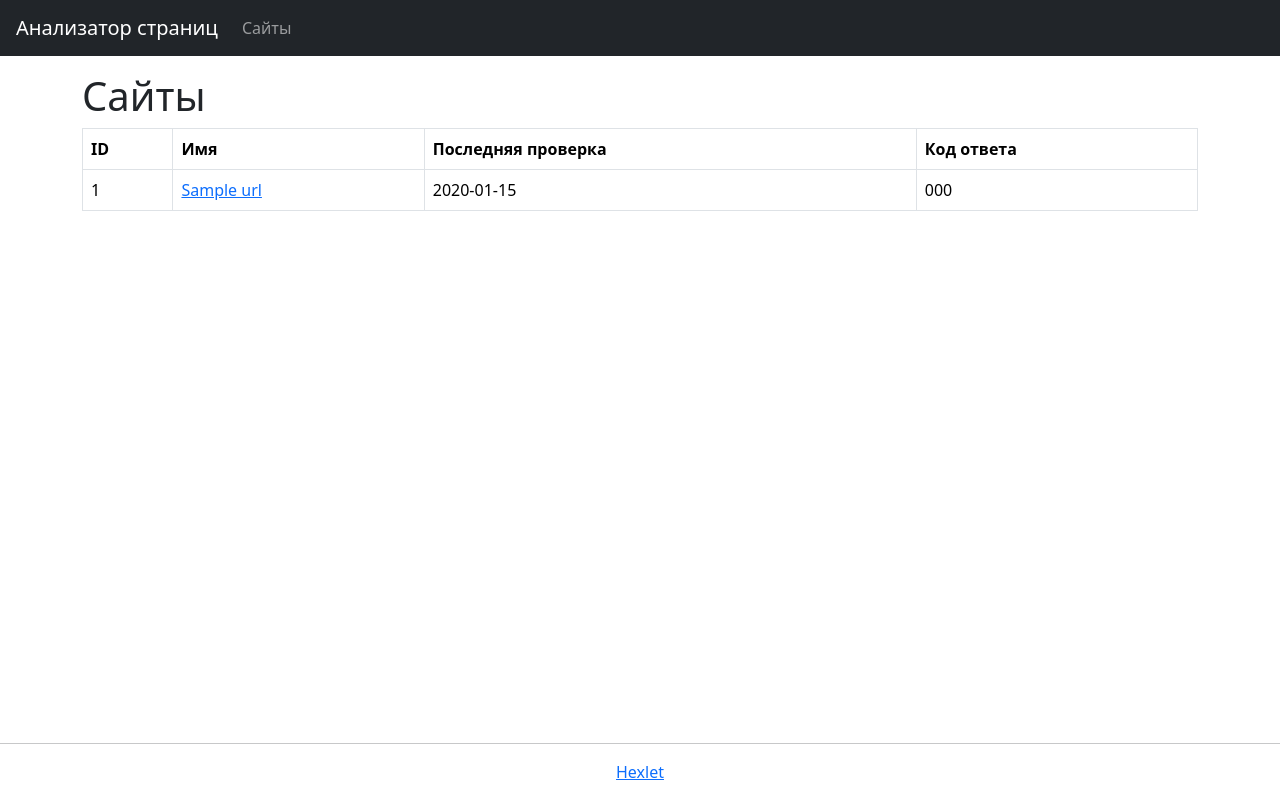
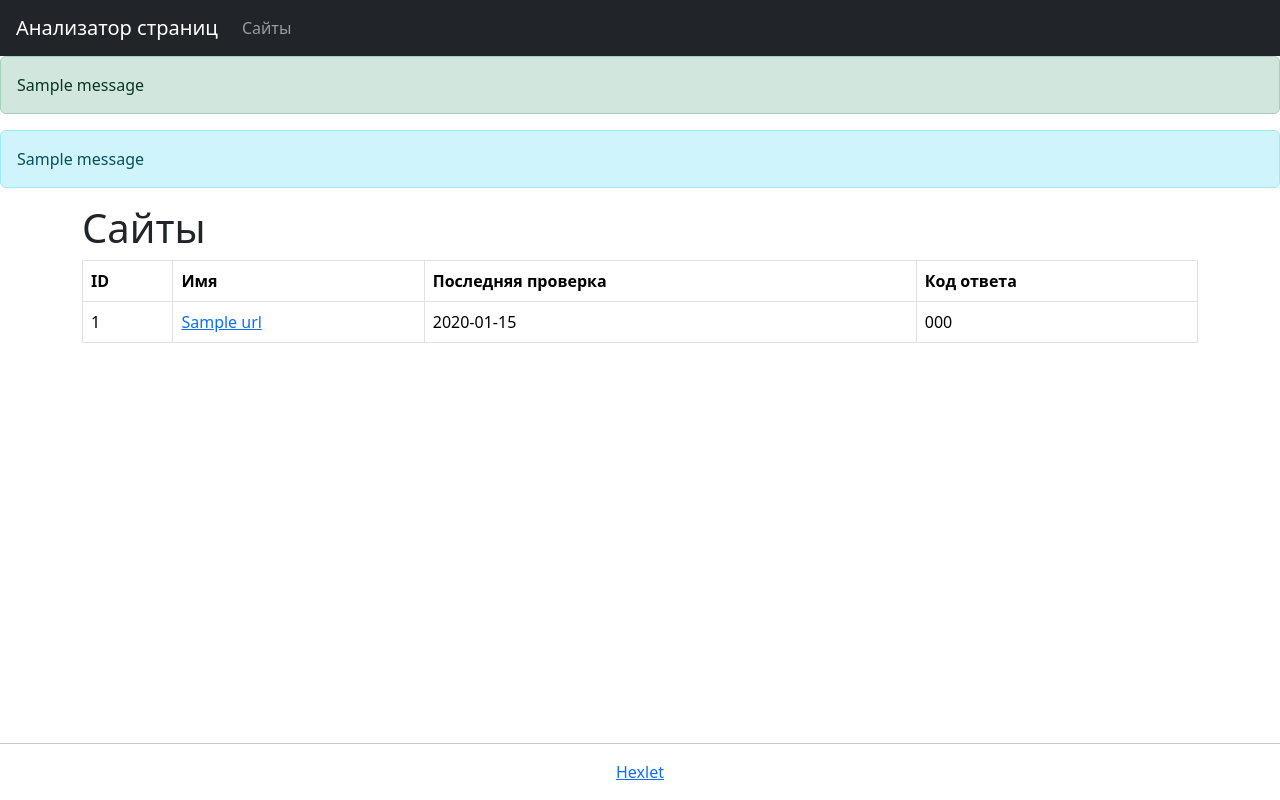
Before and after one commit to round-cube/python-project-83, a Flask app: page /urls in a window 1280 px wide. Run offline with Flask 2, Linux system fonts and the light colour scheme; one stand-in notice (Sample message) is shown; a database or web service that is not in the repository returns one stand-in record (values such as "Sample title"); parts of the project's set-up code (start-up, migrations or seed data) failed here and were passed over; some libraries are stand-ins or nearby versions.

Commit message:
Refactored step 3 solution: added base template

```diff
--- /dev/null
+++ b/page_analyzer/templates/base.html
@@ -0,0 +1,52 @@
+<!doctype html>
+<html class="h-100">
+    <head>
+        <meta charset="utf-8">
+        <meta name="viewport" content="width=device-width, initial-scale=1">
+        <title>Анализатор страниц</title>
+        <link href="https://cdn.jsdelivr.net/npm/bootstrap@5.3.0-alpha1/dist/css/bootstrap.min.css" rel="stylesheet" integrity="sha384-GLhlTQ8iRABdZLl6O3oVMWSktQOp6b7In1Zl3/Jr59b6EGGoI1aFkw7cmDA6j6gD" crossorigin="anonymous">
+    </head>
+    <body class="d-flex flex-column h-100">
+        <header>
+            <nav class="navbar navbar-expand-md bg-dark px-3" data-bs-theme="dark">
+                <a class="navbar-brand" href={{ url_for("get_index") }}>Анализатор страниц</a>
+                <ul class="navbar-nav">
+                    <li class="nav-item">
+                        <a class="nav-link" aria-current="page" href={{ url_for("get_urls") }}>Сайты</a>
+                    </li>
+                </ul>
+            </nav>
+        </header>
+        <main class="flex-shrink-0">
+            {% if error %}
+                <div class="container-fluid alert alert-danger mb-16" role="alert">
+                    {{ error }}
+                </div>
+            {% endif %}
+            {% with messages = get_flashed_messages(category_filter=["success"]) %}
+                {% if messages %}
+                    {% for message in messages %}
+                        <div class="container-fluid alert alert-success mb-16" role="alert">
+                            {{ message }}
+                        </div>
+                    {% endfor %}
+                {% endif %}
+            {% endwith %}
+            {% with messages = get_flashed_messages(category_filter=["info"]) %}
+                {% if messages %}
+                    {% for message in messages %}
+                        <div class="container-fluid alert alert-info mb-16" role="alert">
+                            {{ message }}
+                        </div>
+                    {% endfor %}
+                {% endif %}
+            {% endwith %}
+            {% block main %}{% endblock %}
+        </main>
+        <footer class="footer mt-auto px-0 py-3 container-fluid text-center">
+            <hr>
+            <a href="https://ru.hexlet.io">Hexlet</a>
+        </footer>
+        <script src="https://cdn.jsdelivr.net/npm/bootstrap@5.3.0-alpha1/dist/js/bootstrap.bundle.min.js" integrity="sha384-w76AqPfDkMBDXo30jS1Sgez6pr3x5MlQ1ZAGC+nuZB+EYdgRZgiwxhTBTkF7CXvN" crossorigin="anonymous"></script>
+    </body>
+</html>
--- a/page_analyzer/templates/urls.html
+++ b/page_analyzer/templates/urls.html
@@ -1,23 +1,5 @@
-<!doctype html>
-<html class="h-100">
-    <head>
-        <meta charset="utf-8">
-        <meta name="viewport" content="width=device-width, initial-scale=1">
-        <title>Анализатор страниц</title>
-        <link href="https://cdn.jsdelivr.net/npm/bootstrap@5.3.0-alpha1/dist/css/bootstrap.min.css" rel="stylesheet" integrity="sha384-GLhlTQ8iRABdZLl6O3oVMWSktQOp6b7In1Zl3/Jr59b6EGGoI1aFkw7cmDA6j6gD" crossorigin="anonymous">
-    </head>
-    <body class="d-flex flex-column h-100">
-        <header>
-            <nav class="navbar navbar-expand-md bg-dark px-3" data-bs-theme="dark">
-                <a class="navbar-brand" href={{ url_for("get_index") }}>Анализатор страниц</a>
-                <ul class="navbar-nav">
-                    <li class="nav-item">
-                        <a class="nav-link" aria-current="page" href={{ url_for("get_urls") }}>Сайты</a>
-                    </li>
-                </ul>
-            </nav>
-        </header>
-        <main class="flex-shrink-0">
+{% extends "base.html" %}
+{% block main %}
     <div class="container-lg mt-3 text-wrap">
         <h1>Сайты</h1>
     </div>
@@ -39,11 +21,4 @@
             {% endfor %}
         </table>
     </div>
-        </main>
-        <footer class="footer mt-auto px-0 py-3 container-fluid text-center">
-            <hr>
-            <a href="https://ru.hexlet.io">Hexlet</a>
-        </footer>
-        <script src="https://cdn.jsdelivr.net/npm/bootstrap@5.3.0-alpha1/dist/js/bootstrap.bundle.min.js" integrity="sha384-w76AqPfDkMBDXo30jS1Sgez6pr3x5MlQ1ZAGC+nuZB+EYdgRZgiwxhTBTkF7CXvN" crossorigin="anonymous"></script>
-    </body>
-</html>
+{% endblock %}
```
Also changed, not shown: page_analyzer/templates/index.html (+3 -33 lines), page_analyzer/templates/url.html (+3 -46 lines). Lines whose indentation alone changed are shown as unchanged.
